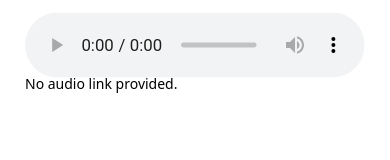
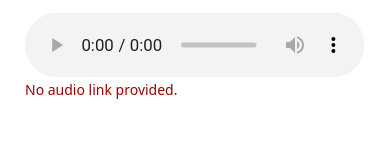
Before and after one commit to ziggyspaniel/audio-player, a plain HTML site: page index.html in a window 390 px wide. Drawn offline with Linux system fonts and the light colour scheme.

Commit message:
Update index.html

```diff
--- a/index.html
+++ b/index.html
@@ -4,19 +4,19 @@
 <meta name="viewport" content="width=device-width,initial-scale=1">
 <title>Audio</title>
 <style>
-  :root { --z: 1; }  /* base zoom */
+  :root { --z: 1; }
   html,body{margin:0;padding:0;background:transparent;font:14px/1.2 system-ui;overflow-x:hidden}
   .wrap{padding:6px 8px}
   .title{margin:0 0 6px;color:#111;font-weight:600;font-size:13px;display:none}
+  .fallback{display:none;color:#900;margin:6px 0 0}   /* <-- hide by default */
   audio{
     width:calc(100% / var(--z));
     transform:scale(var(--z));
     transform-origin:left center;
   }
-  /* mobile: narrower + taller */
   @media (max-width:480px){
-    .wrap{max-width:340px;margin:12px auto}  /* reduce width */
-    :root{ --z:1.2 }                         /* increase height (~20%) */
+    .wrap{max-width:340px;margin:12px auto}
+    :root{ --z:1.2 }
   }
 </style>
 
@@ -38,18 +38,24 @@
   }
 
   const audio = document.getElementById('player');
-  if (title) { document.getElementById('title').textContent = decodeURIComponent(title); document.getElementById('title').style.display='block'; }
+  const fb    = document.getElementById('fallback');
+
+  if (title) {
+    const t = document.getElementById('title');
+    t.textContent = decodeURIComponent(title);
+    t.style.display = 'block';
+  }
 
   // autoplay ON by default; pass ?autoplay=0 to disable
   const autoplay = (qs.get('autoplay') ?? '1') !== '0';
 
-  if (src) {
-    audio.src = src;
+  if (src && src.trim()) {
+    audio.src = src.trim();
+    fb.style.display = 'none';                // ensure hidden when src present
     if (autoplay) audio.play().catch(()=>{});
   } else {
-    document.getElementById('fallback').style.display = 'block';
+    fb.style.display = 'block';
   }
 </script>
-
 </body>
 </html>
```
